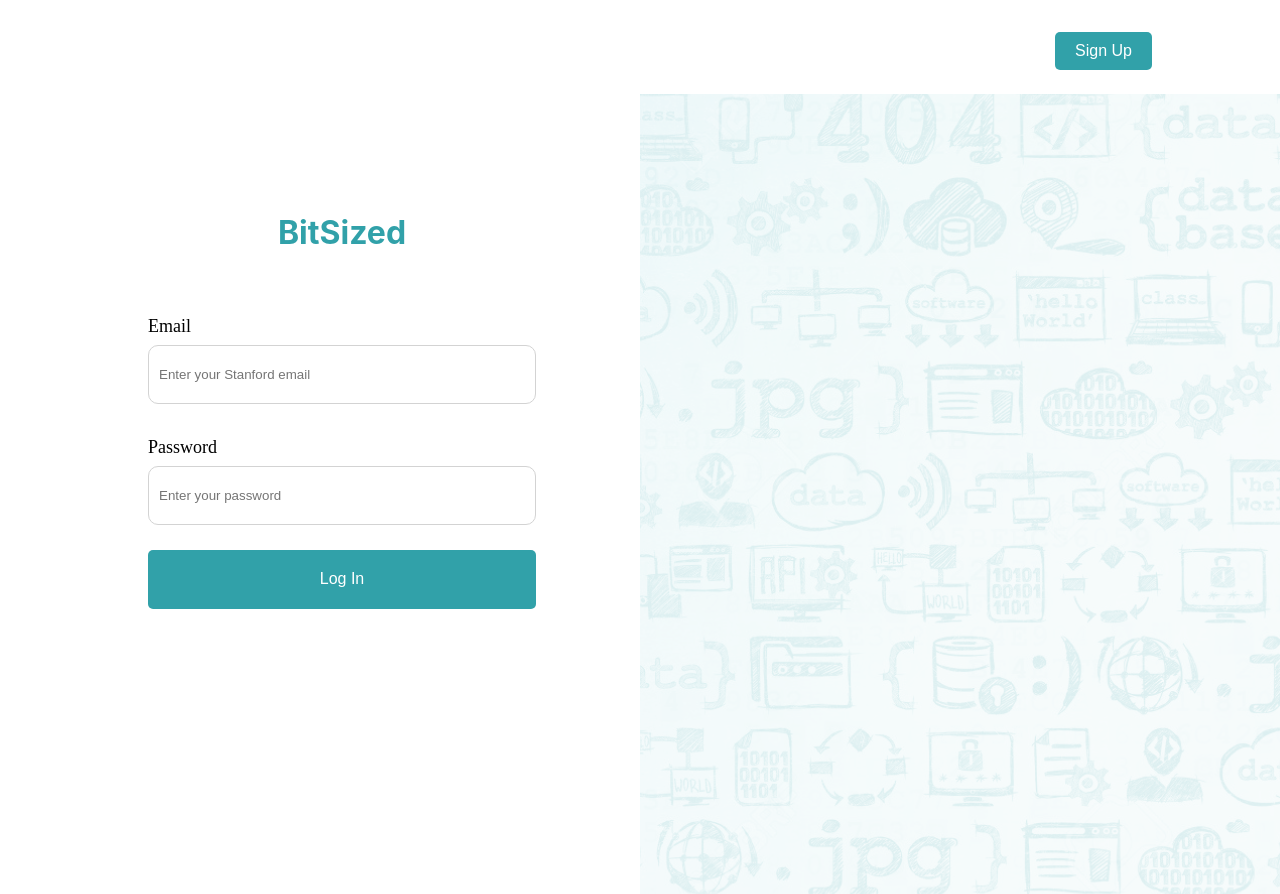
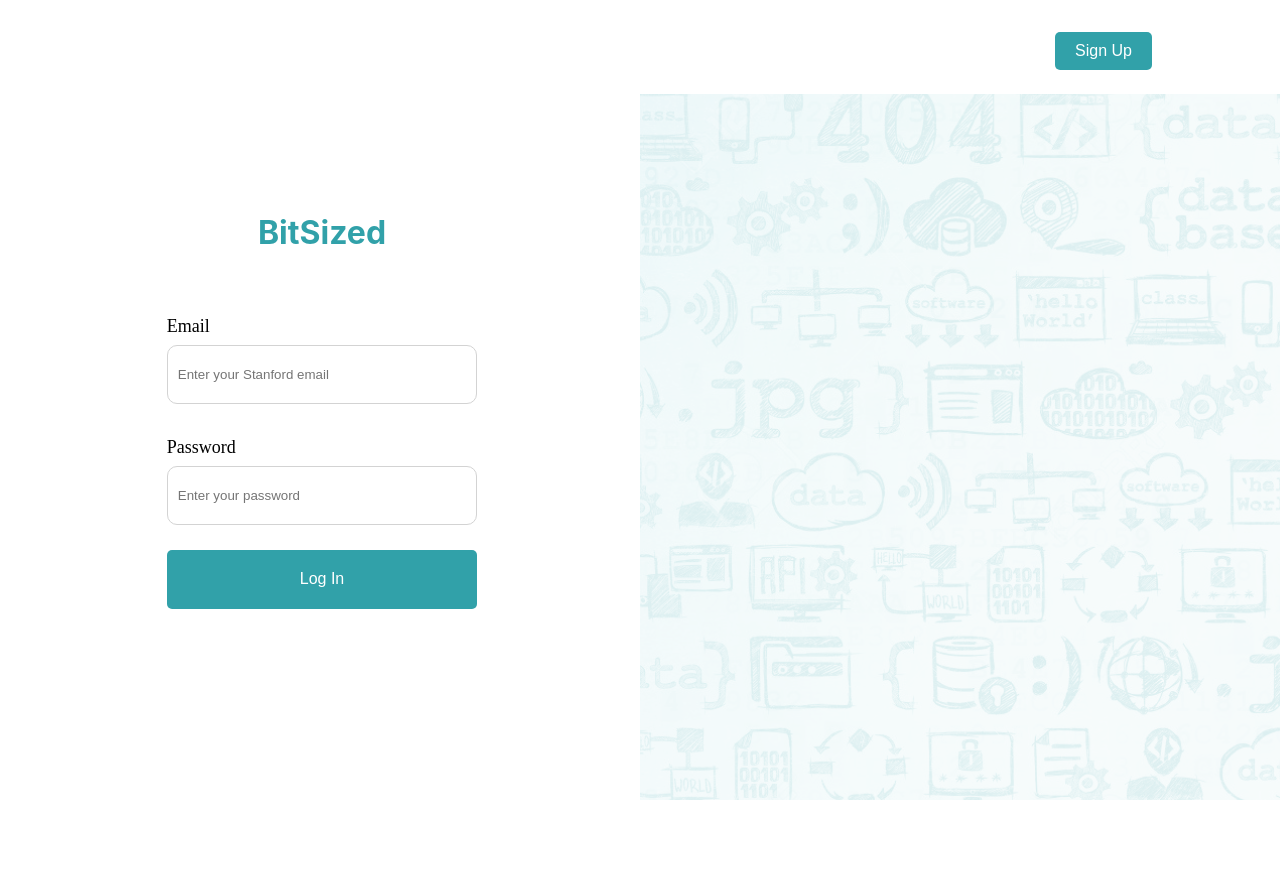
Before and after one commit to hamidurrk/frontend, a React (Create React App) app: page / in a window 1280 px wide. After the commit the page ends 800 px from the top, so only its background shows below. Built offline with nearby package versions, Linux system fonts and the light colour scheme.

Commit message:
signin page corrected

```diff
--- a/src/styles/SignIn.css
+++ b/src/styles/SignIn.css
@@ -3,6 +3,7 @@
   height: 100vh;
   width: 100vw;
   right: 0;
+  overflow: hidden;
 }
 
 .bg-img {
@@ -29,7 +30,7 @@
   }
   .sign-in-container{
     left: 10%;
-    width: max-content;
+    width: 388px;
   }
   .signed-in-as {
     flex-wrap: nowrap;
@@ -65,14 +66,9 @@
   align-items: center;
   justify-content: center;
   height: 70vh;
-  padding: 20px;
   text-align: center;
 }
 
-.login-form {
-  /* notresponding */
-  width: 388px;
-}
 
 h1 {
   font-size: 32px;
@@ -95,12 +91,16 @@
   font-weight: 500;
   line-height: normal;
 }
+.login-form {
+  max-width: 388px;
+  width: 80%;
+}
 
 
 input {
   border-radius: 10px;
   border: 1px solid #d3d3d3;
-  width: 388px;
+  width: 100%;
   height: 59px;
   padding: 10px;
   margin-bottom: 15px;
@@ -130,7 +130,7 @@
 }
 
 .login {
-  width: 388px;
+  width: 100%;
   height: 59px;
   flex-shrink: 0;
 
--- a/src/styles/SignUp.css
+++ b/src/styles/SignUp.css
@@ -14,24 +14,29 @@
   outline: none;
   overflow: auto;
   flex-wrap: nowrap;
+
+  max-width: 80%;
+  max-height: 80%;
 }
 
 .sign-up-form {
-  width: 400px;
+  max-width: 400px;
+  width: 100%;
 }
 .sign-up-form h1 {
   height: 30px;
 }
-@media screen and (min-width: 930px) {
+@media screen and (min-width: 500px) {
   .sign-up-modal{
-  max-width: 40%;
+  width: 400px;
   max-height: 80%;
   }
 }
-@media screen and (max-width: 930px)  {
+
+
+@media screen and (max-width: 500px)  {
   .sign-up-modal{
-    max-width: 80%;
-    max-height: 80%;
+    width: 100vw;
     }
 
 }
@@ -44,7 +49,7 @@
 }
 .signup{
 
-  width: 388px;
+  width: 100%;
   height: 59px;
   flex-shrink: 0;
 
```
